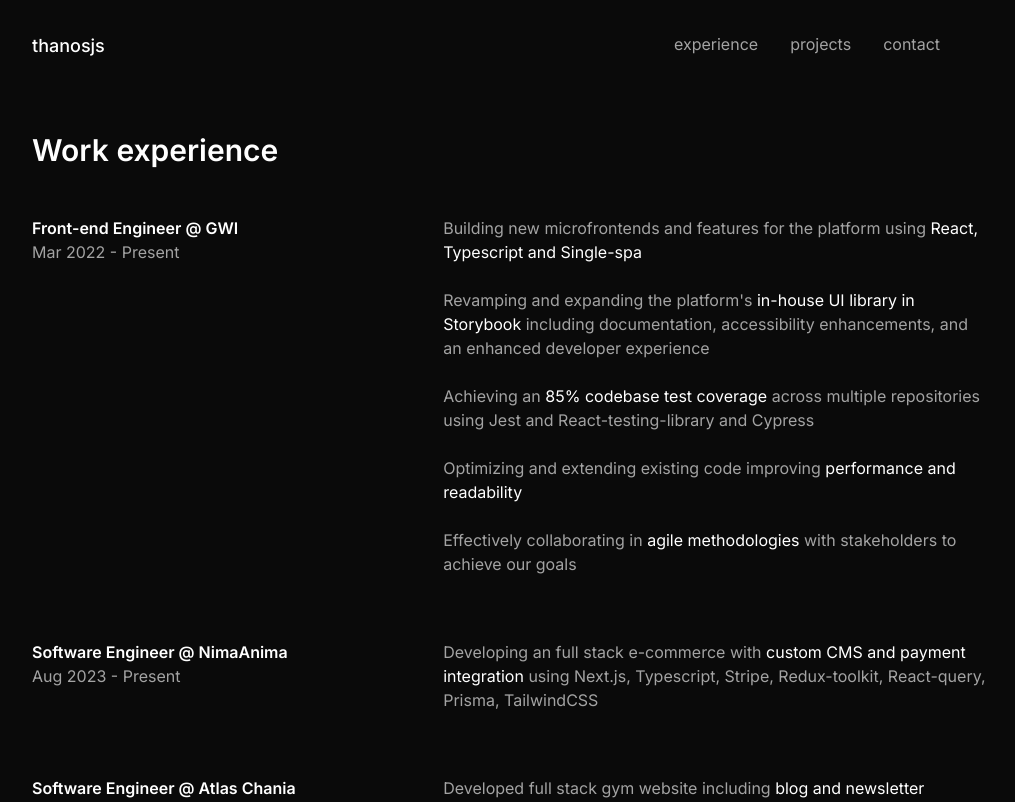
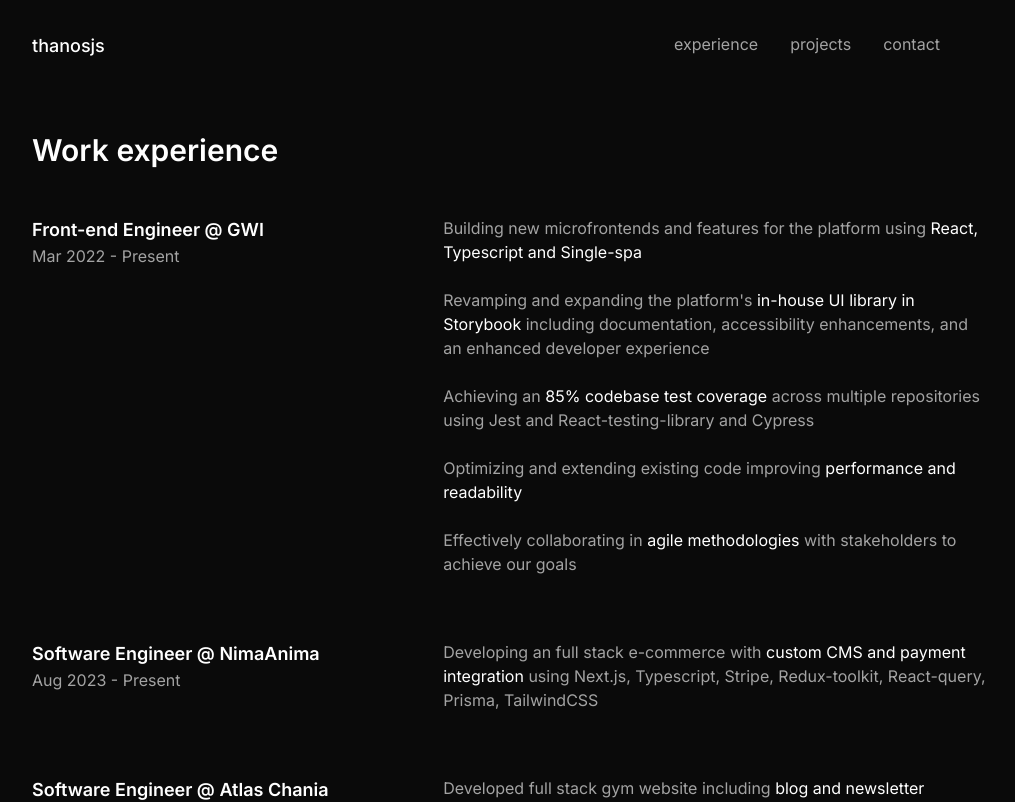
Before and after one commit to thanosoncode/portfolio, a Next.js app: page /experience in a window 1280 px wide. Shown: the top 802 px of the page, without its empty margins (154-1169 px from the left). Built offline with nearby package versions, Linux system fonts and the light colour scheme.

Commit message:
tiny css

```diff
--- a/app/(routes)/experience/page.tsx
+++ b/app/(routes)/experience/page.tsx
@@ -21,7 +21,7 @@ const Experience = () => {
               className="grid grid-cols-1 gap-12 sm:grid-cols-[40%_60%]"
             >
               <div>
-                <h2 className="font-semibold text-primary-color">
+                <h2 className="text-lg font-semibold text-primary-color">
                   {exp.title}
                 </h2>
                 <p>{exp.duration}</p>
--- a/app/(routes)/projects/ProjectWrapper.tsx
+++ b/app/(routes)/projects/ProjectWrapper.tsx
@@ -9,7 +9,7 @@ interface ProjectsWrapperPropsProps {
 const ProjectsWrapperProps = ({ left, right }: ProjectsWrapperPropsProps) => {
   return (
     <div className="mb-24">
-      <div className="grid grid-cols-1 gap-12 md:grid-cols-2">
+      <div className="grid grid-cols-1 gap-y-24 md:grid-cols-2 md:gap-12">
         <Project project={left} />
         <Project project={right} />
       </div>
```
